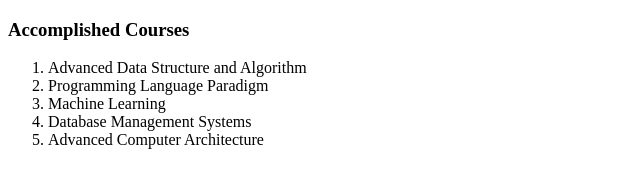
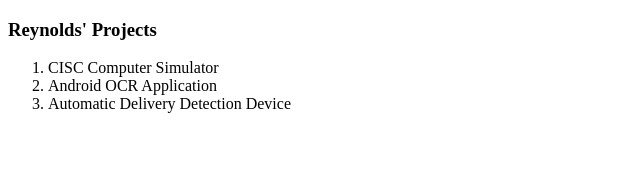
Before and after one commit to N3l1magak/CV, a plain HTML site: page materials.html in a window 1280 px wide. Shown: the whole page, without its empty margins (0-640 px from the left). Drawn offline with Linux system fonts and the light colour scheme.

Commit message:
Replace course materials to personal projects

```diff
--- a/materials.html
+++ b/materials.html
@@ -2,16 +2,14 @@
 <html lang="en" dir="ltr">
   <head>
     <meta charset="utf-8">
-    <title>Course Materials</title>
+    <title>Reynolds' Projects</title>
   </head>
   <body>
-    <h3>Accomplished Courses</h3>
+    <h3>Reynolds' Projects</h3>
     <ol>
-      <li>Advanced Data Structure and Algorithm</li>
-      <li>Programming Language Paradigm</li>
-      <li>Machine Learning</li>
-      <li>Database Management Systems</li>
-      <li>Advanced Computer Architecture</li>
+      <li>CISC Computer Simulator</li>
+      <li>Android OCR Application</li>
+      <li>Automatic Delivery Detection Device</li>
     </ol>
   </body>
 </html>
```
